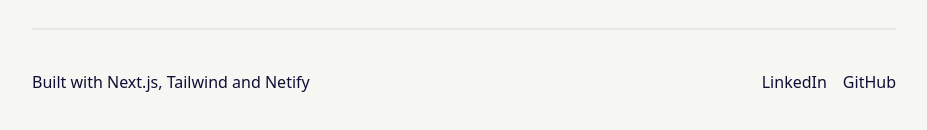
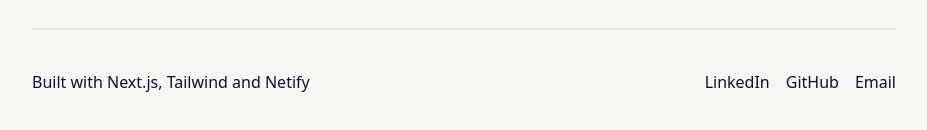
Before and after one commit to mae5357/madi-portfolio, a Next.js app: page / in a window 1280 px wide. Shown: the part 868-998 px from the top of the page, without its empty margins (176-1103 px from the left). Built offline with nearby package versions, Linux system fonts and the light colour scheme.

Commit message:
Update footer with email

```diff
--- a/components/Footer.js
+++ b/components/Footer.js
@@ -24,6 +24,14 @@ const Footer = () => {
             >
               GitHub
             </a>
+            <a
+              href="mailto:madison.a.ebersole@gmail.com"
+              className={"transition-colors hover:text-base-peach"}
+              target="_blank"
+              rel="noreferrer"
+            >
+              Email
+            </a>
           </div>
         </div>
       </div>
```
